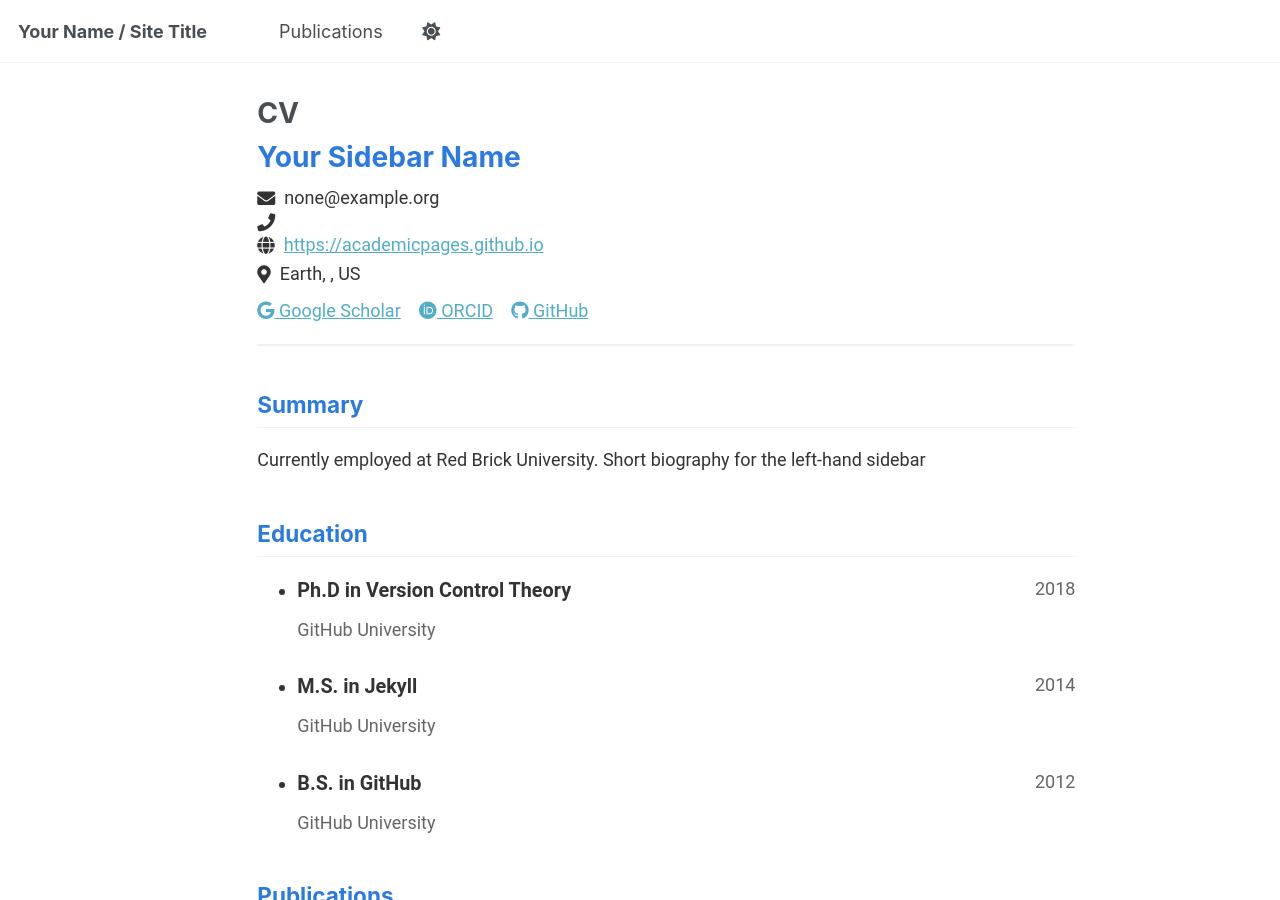
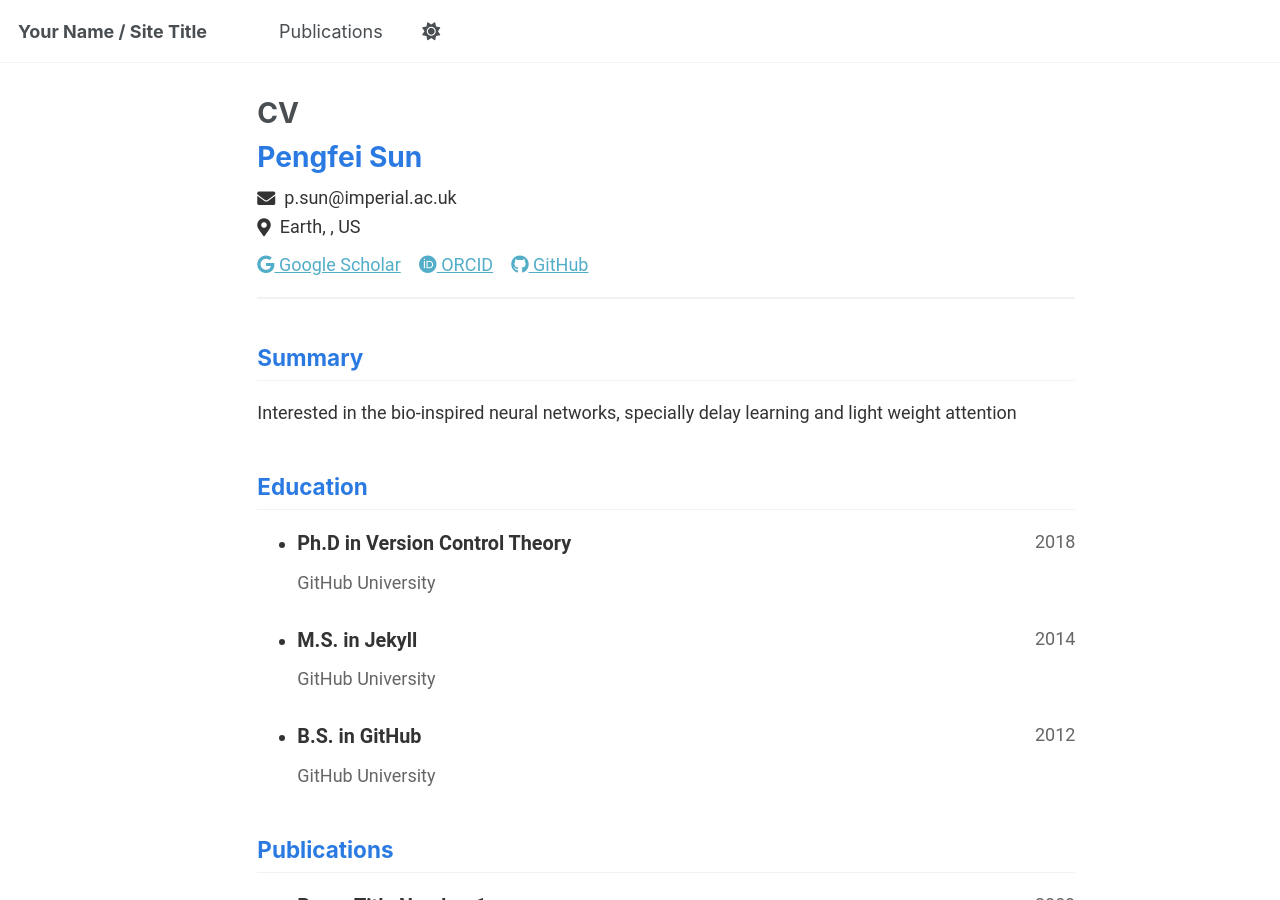
Before and after one commit to sunpengfei1122/Pengfei.Sun, a Jekyll site: the page built from _pages/cv-json.md, in a window 1280 px wide and 900 px high. Built offline with Jekyll 4.4.1, drawn with Linux system fonts in a browser that asks for light colours.

Commit message:
Update cv.json

```diff
--- a/_data/cv.json
+++ b/_data/cv.json
@@ -1,10 +1,8 @@
 {
   "basics": {
-    "name": "Your Sidebar Name",
-    "email": "none@example.org",
-    "phone": "",
-    "website": "https://academicpages.github.io",
-    "summary": "Currently employed at Red Brick University. Short biography for the left-hand sidebar",
+    "name": "Pengfei Sun",
+    "email": "p.sun@imperial.ac.uk",
+    "summary": "Interested in the bio-inspired neural networks, specially delay learning and light weight attention",
     "location": {
       "address": "",
       "postalCode": "",
@@ -16,7 +14,7 @@
       {
         "network": "Google Scholar",
         "username": "",
-        "url": "https://scholar.google.com/citations?user=PS_CX0AAAAAJ"
+        "url": "https://scholar.google.co.uk/citations?view_op=list_works&hl=en&authuser=1&hl=en&user=WfR4AVAAAAAJ&sortby=pubdate&authuser=1"
       },
       {
         "network": "ORCID",
```
